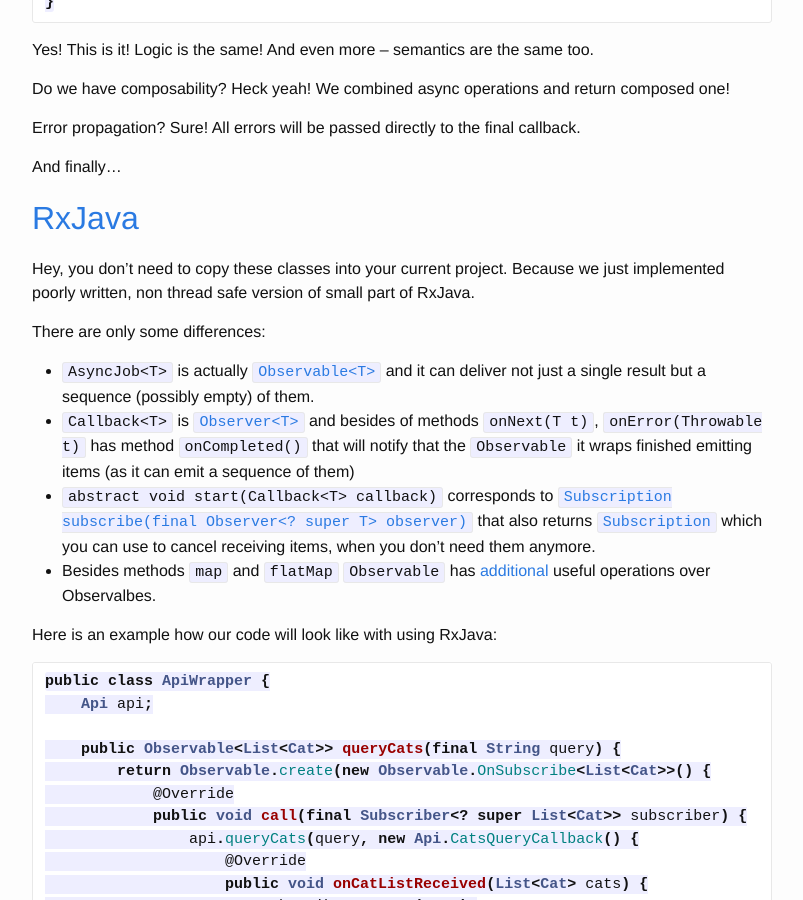
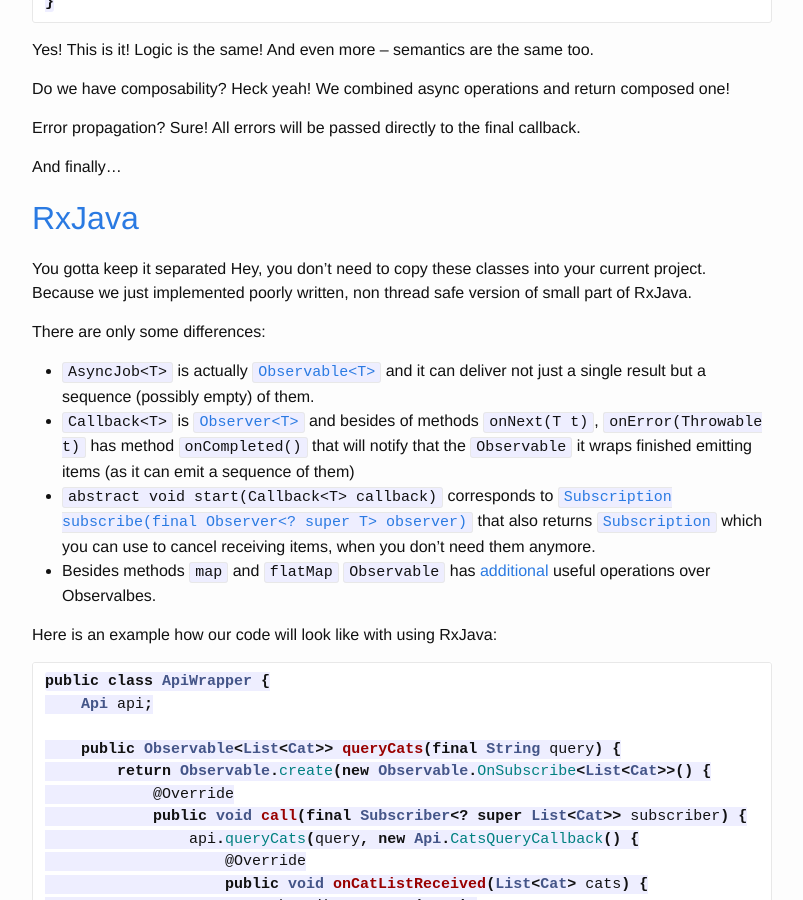
Before and after one commit to Yarikx/Yarikx.github.io, a Jekyll site: the page built from _posts/2015-04-16-Not-RxJava-for-lazy-folks.md, in a window 1280 px wide and 900 px high, scrolled down 19982 px. Shown: the whole window, without its empty margins (238-1041 px from the left). Built offline with Jekyll 4.4.1, drawn with Linux system fonts in a browser that asks for light colours; Markdown is read by kramdown in place of the engine named in the settings; comment, search, counter and statistics services are not loaded; part of the change alters nothing that is shown.

Commit message:
Update 2015-04-16-Not-RxJava-for-lazy-folks.md

```diff
--- a/_posts/2015-04-16-Not-RxJava-for-lazy-folks.md
+++ b/_posts/2015-04-16-Not-RxJava-for-lazy-folks.md
@@ -355,7 +355,7 @@ But can we do even better? Sure!
 
 ###You gotta keep it separated
 
-Let's look now on our async operations(`queryCats`, `queryCats` and resulting `saveTheCutestCat`).
+Let's look now on our async operations(`queryCats`, `store` and resulting `saveTheCutestCat`).
 All of them follow the same pattern. The method that invokes them has some valuable arguments (`query`, `cat`) and a callback object as one of the arguments.
 Once more: Any async operation takes all the regular arguments and additionally a callback. What if we try to separate these stages, so that every async operation will take only valuable arguments, and then return some temporary object that will take callback.
 
@@ -901,7 +901,7 @@ All errors will be passed directly to the final callback.
 And finally...
 
 ##[RxJava](https://github.com/ReactiveX/RxJava)
-
+You gotta keep it separated
 Hey, you don't need to copy these classes into your current project.
 Because we just implemented poorly written, non thread safe version of small part of RxJava.
 
```
